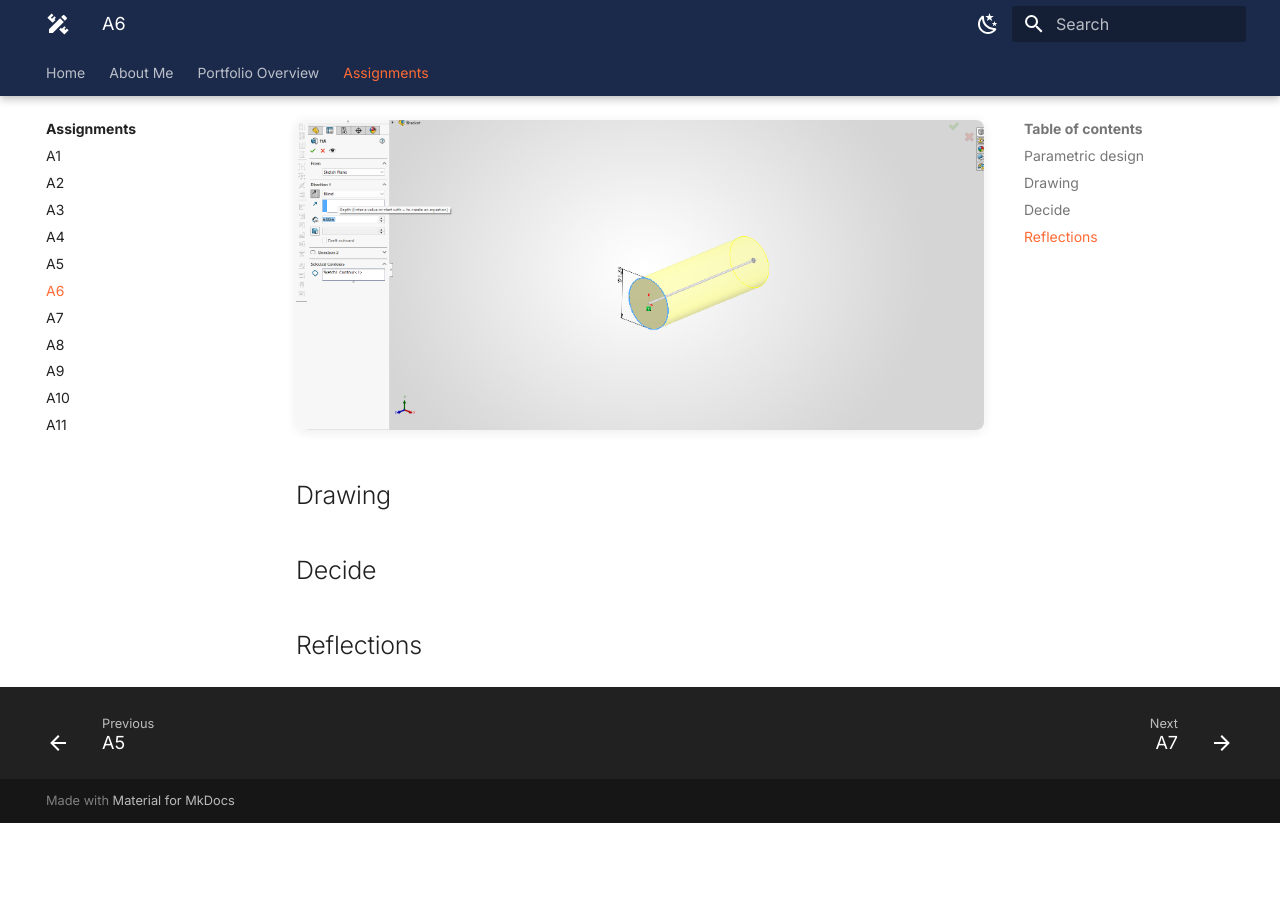
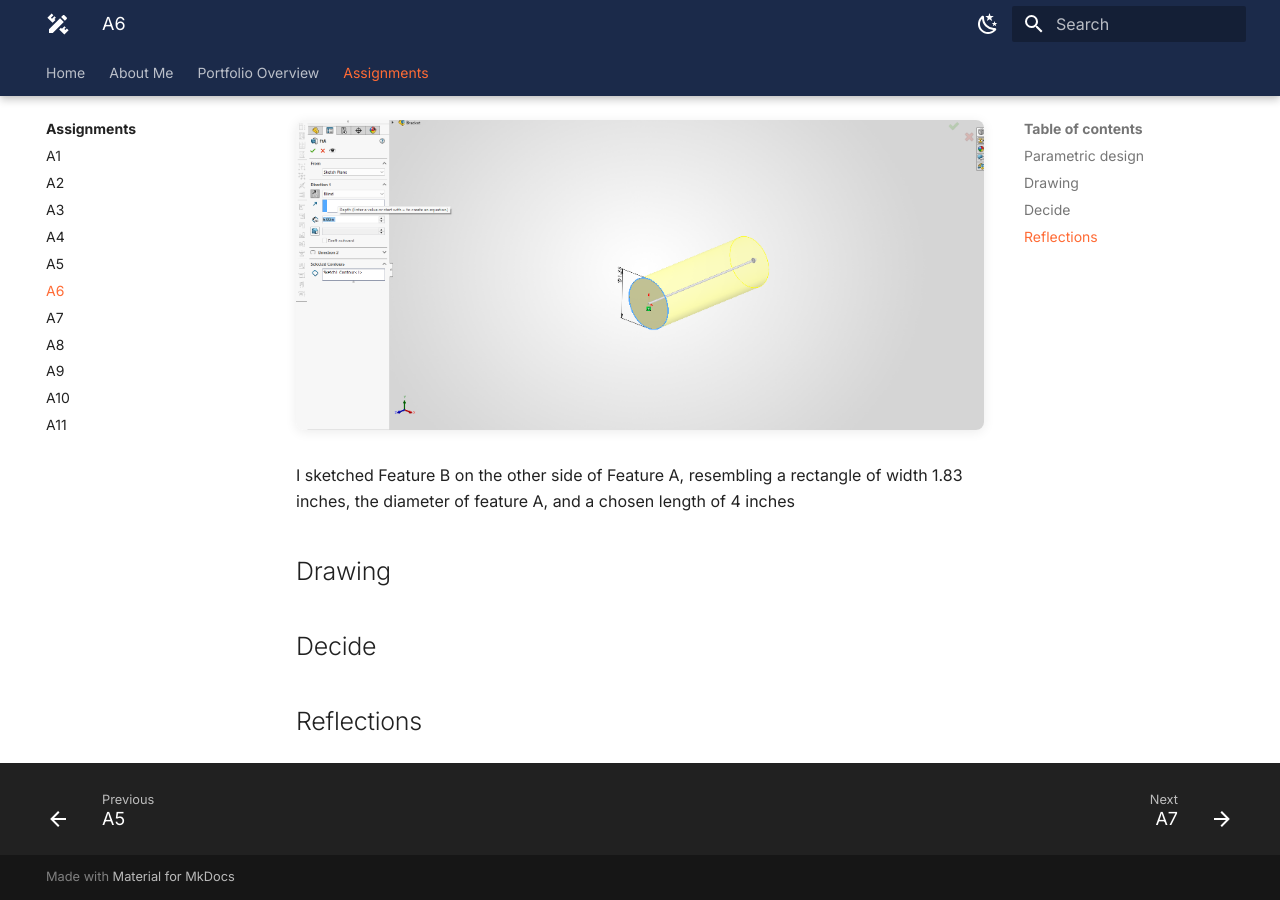
Before and after one commit to ajchiocca/megr2157-portfolio, an MkDocs documentation site: the page built from docs/assignments/A06/index.md, in a window 1280 px wide and 900 px high, scrolled down 1094 px. Built offline with MkDocs 1.6.1 and Material for MkDocs 9.7.7, drawn with Linux system fonts in a browser that asks for light colours; before the commit the page ends 1917 px from its top, so only the background shows below that.

Commit message:
Update index.md with Feature B details
Added description for Feature B alongside Feature A.

```diff
--- a/docs/assignments/A06/index.md
+++ b/docs/assignments/A06/index.md
@@ -17,6 +17,9 @@ The first feature to model/start with is Feature A. Feature A is a cylinder of a
 <br>
 <br>
 ![ftA](ftA.png)
+<br>
+<br>
+I sketched Feature B on the other side of Feature A, resembling a rectangle of width 1.83 inches, the diameter of feature A, and a chosen length of 4 inches
 
 
 ## Drawing
```
